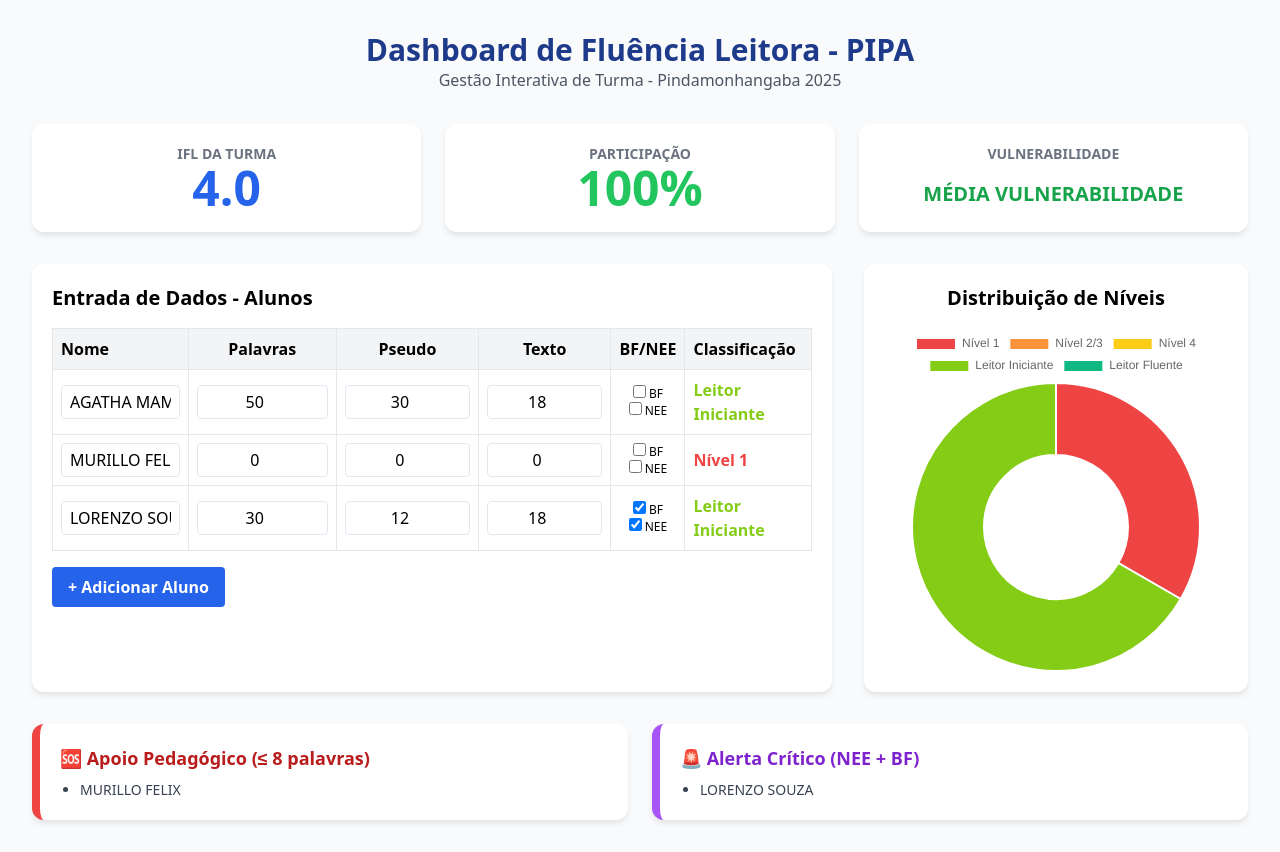
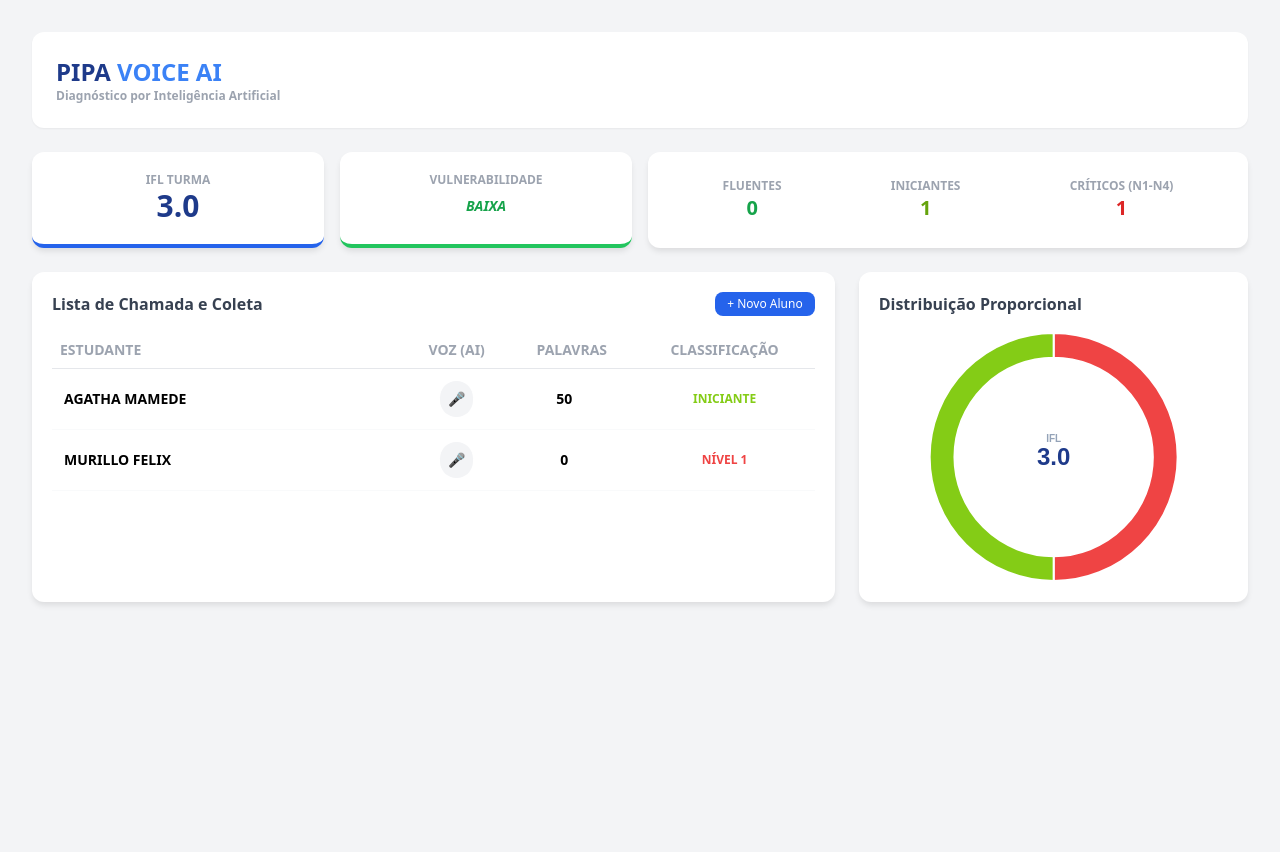
Before and after one commit to itaquera1984-cohab2/dashboard-PIPA, a plain HTML site: page index.html in a window 1280 px wide. After the commit the page ends 800 px from the top, so only its background shows below. Drawn offline with nearby package versions, Linux system fonts and the light colour scheme.

Commit message:
Add files via upload

```diff
--- a/index.html
+++ b/index.html
@@ -3,147 +3,180 @@
 <head>
     <meta charset="UTF-8">
     <meta name="viewport" content="width=device-width, initial-scale=1.0">
-    <title>Dashboard PIPA - Pindamonhangaba</title>
+    <title>PIPA AI - Voice Diagnostics</title>
     <script src="https://cdn.tailwindcss.com"></script>
     <script src="https://cdn.jsdelivr.net/npm/chart.js"></script>
     <style>
         .card { background: white; border-radius: 12px; box-shadow: 0 4px 6px -1px rgba(0,0,0,0.1); padding: 20px; }
         .input-field { border: 1px solid #e2e8f0; border-radius: 4px; padding: 4px 8px; width: 100%; }
+        #chart-container { position: relative; height: 250px; width: 100%; }
+        .recording { animation: pulse 1.5s infinite; color: #ef4444; }
+        @keyframes pulse { 0% { opacity: 1; } 50% { opacity: 0.3; } 100% { opacity: 1; } }
     </style>
 </head>
-<body class="bg-gray-50 p-4 md:p-8">
-    <header class="mb-8 text-center">
-        <h1 class="text-3xl font-bold text-blue-900">Dashboard de Fluência Leitora - PIPA</h1>
-        <p class="text-gray-600">Gestão Interativa de Turma - Pindamonhangaba 2025</p>
+<body class="bg-gray-100 p-4 md:p-8 font-sans">
+    <header class="mb-6 flex justify-between items-center bg-white p-6 rounded-xl shadow-sm">
+        <div>
+            <h1 class="text-2xl font-black text-blue-900 uppercase">PIPA <span class="text-blue-500">VOICE AI</span></h1>
+            <p class="text-gray-400 text-xs font-bold">Diagnóstico por Inteligência Artificial</p>
+        </div>
+        <div class="text-right">
+            <span id="status-recording" class="hidden font-bold text-red-600 animate-pulse text-sm">● GRAVANDO ÁUDIO...</span>
+        </div>
     </header>
 
-    <div class="grid grid-cols-1 md:grid-cols-3 gap-6 mb-8">
-        <div class="card text-center">
-            <h3 class="text-sm font-semibold text-gray-500 uppercase">IFL da Turma</h3>
-            <p id="ifl-value" class="text-5xl font-bold text-blue-600">0.0</p>
+    <div class="grid grid-cols-1 md:grid-cols-4 gap-4 mb-6">
+        <div class="card text-center border-b-4 border-blue-600">
+            <h3 class="text-xs font-bold text-gray-400 uppercase">IFL Turma</h3>
+            <p id="ifl-value" class="text-3xl font-black text-blue-900">0.0</p>
         </div>
-        <div class="card text-center">
-            <h3 class="text-sm font-semibold text-gray-500 uppercase">Participação</h3>
-            <p id="part-value" class="text-5xl font-bold text-green-500">0%</p>
+        <div class="card text-center border-b-4 border-green-500">
+            <h3 class="text-xs font-bold text-gray-400 uppercase">Vulnerabilidade</h3>
+            <p id="vuln-status" class="text-sm font-bold mt-2 text-green-600 italic">BAIXA</p>
         </div>
-        <div class="card text-center">
-            <h3 class="text-sm font-semibold text-gray-500 uppercase">Vulnerabilidade</h3>
-            <p id="vuln-status" class="text-xl font-bold mt-4 italic">Calculando...</p>
+        <div class="card md:col-span-2 flex items-center justify-around">
+            <div class="text-center">
+                <span class="block text-xs font-bold text-gray-400">FLUENTES</span>
+                <span id="count-fluente" class="text-xl font-bold text-green-600">0</span>
+            </div>
+            <div class="text-center">
+                <span class="block text-xs font-bold text-gray-400">INICIANTES</span>
+                <span id="count-iniciante" class="text-xl font-bold text-lime-600">0</span>
+            </div>
+            <div class="text-center">
+                <span class="block text-xs font-bold text-gray-400">CRÍTICOS (N1-N4)</span>
+                <span id="count-critico" class="text-xl font-bold text-red-600">0</span>
+            </div>
         </div>
     </div>
 
-    <div class="grid grid-cols-1 lg:grid-cols-3 gap-8">
-        <div class="lg:col-span-2 card overflow-x-auto">
-            <h2 class="text-xl font-bold mb-4">Entrada de Dados - Alunos</h2>
-            <table class="w-full text-left border-collapse">
+    <div class="grid grid-cols-1 lg:grid-cols-3 gap-6">
+        <div class="lg:col-span-2 card">
+            <div class="flex justify-between items-center mb-4">
+                <h2 class="font-bold text-gray-700">Lista de Chamada e Coleta</h2>
+                <button onclick="addStudent()" class="bg-blue-600 text-white text-xs px-3 py-1 rounded-lg">+ Novo Aluno</button>
+            </div>
+            <div class="overflow-x-auto">
+                <table class="w-full text-sm">
                     <thead>
-                    <tr class="bg-gray-100">
-                        <th class="p-2 border">Nome</th>
-                        <th class="p-2 border text-center">Palavras</th>
-                        <th class="p-2 border text-center">Pseudo</th>
-                        <th class="p-2 border text-center">Texto</th>
-                        <th class="p-2 border text-center">BF/NEE</th>
-                        <th class="p-2 border">Classificação</th>
+                        <tr class="text-gray-400 border-b">
+                            <th class="p-2 text-left">ESTUDANTE</th>
+                            <th class="p-2 text-center">VOZ (AI)</th>
+                            <th class="p-2 text-center">PALAVRAS</th>
+                            <th class="p-2 text-center">CLASSIFICAÇÃO</th>
                         </tr>
                     </thead>
-                <tbody id="student-table-body">
-                    </tbody>
+                    <tbody id="student-table-body"></tbody>
                 </table>
-            <button onclick="addStudent()" class="mt-4 bg-blue-600 text-white px-4 py-2 rounded hover:bg-blue-700 font-bold">+ Adicionar Aluno</button>
+            </div>
         </div>
 
         <div class="card">
-            <h2 class="text-xl font-bold mb-4 text-center">Distribuição de Níveis</h2>
+            <h2 class="font-bold text-gray-700 mb-4">Distribuição Proporcional</h2>
+            <div id="chart-container">
                 <canvas id="chartLevels"></canvas>
             </div>
-    </div>
-
-    <div class="mt-8 grid grid-cols-1 md:grid-cols-2 gap-6">
-        <div class="card border-l-8 border-red-500">
-            <h2 class="text-lg font-bold text-red-700">🆘 Apoio Pedagógico (≤ 8 palavras)</h2>
-            <ul id="list-apoio" class="mt-2 list-disc pl-5 text-sm text-gray-700"></ul>
-        </div>
-        <div class="card border-l-8 border-purple-500">
-            <h2 class="text-lg font-bold text-purple-700">🚨 Alerta Crítico (NEE + BF)</h2>
-            <ul id="list-critico" class="mt-2 list-disc pl-5 text-sm text-gray-700"></ul>
         </div>
     </div>
 
     <script>
         let students = [
             { id: 1, name: "AGATHA MAMEDE", words: 50, pseudo: 30, text: 18, isBF: false, isNEE: false },
-            { id: 2, name: "MURILLO FELIX", words: 0, pseudo: 0, text: 0, isBF: false, isNEE: false },
-            { id: 3, name: "LORENZO SOUZA", words: 30, pseudo: 12, text: 18, isBF: true, isNEE: true }
+            { id: 2, name: "MURILLO FELIX", words: 0, pseudo: 0, text: 0, isBF: false, isNEE: false }
         ];
 
+        let mediaRecorder;
+        let audioChunks = [];
         let chart;
 
+        // Plugin IFL Centro
+        const centerTextPlugin = {
+            id: 'centerText',
+            afterDraw: (chart) => {
+                const { ctx, chartArea: { top, bottom, left, right, width, height } } = chart;
+                ctx.save();
+                const iflValue = document.getElementById('ifl-value').innerText;
+                ctx.font = 'bold 24px sans-serif'; ctx.fillStyle = '#1e3a8a'; ctx.textAlign = 'center';
+                ctx.fillText(iflValue, left + width / 2, top + height / 2 + 8);
+                ctx.font = 'bold 10px sans-serif'; ctx.fillStyle = '#94a3b8';
+                ctx.fillText('IFL', left + width / 2, top + height / 2 - 15);
+                ctx.restore();
+            }
+        };
+
+        async function startRecording(btn, index) {
+            if (!navigator.mediaDevices) return alert("Microfone não suportado.");
+
+            if (mediaRecorder && mediaRecorder.state === "recording") {
+                mediaRecorder.stop();
+                btn.innerHTML = "🎤";
+                btn.classList.remove("recording");
+                document.getElementById('status-recording').classList.add('hidden');
+                return;
+            }
+
+            const stream = await navigator.mediaDevices.getUserMedia({ audio: true });
+            mediaRecorder = new MediaRecorder(stream);
+            audioChunks = [];
+
+            mediaRecorder.ondataavailable = e => audioChunks.push(e.data);
+            mediaRecorder.onstop = () => {
+                const audioBlob = new Blob(audioChunks, { type: 'audio/webm' });
+                console.log("Áudio capturado para o aluno " + students[index].name);
+                alert("Áudio capturado! No próximo passo, enviaremos este arquivo para a API do Gemini analisar a velocidade e precisão.");
+            };
+
+            mediaRecorder.start();
+            btn.innerHTML = "🛑";
+            btn.classList.add("recording");
+            document.getElementById('status-recording').classList.remove('hidden');
+        }
+
         function getClass(s) {
-            if (s.words === 0 && s.pseudo === 0) return { label: "Nível 1", weight: 0, color: '#ef4444' };
-            if (s.words > 65 && s.text >= 18) return { label: "Leitor Fluente", weight: 10, color: '#10b981' };
-            if (s.words > 10) return { label: "Leitor Iniciante", weight: 6, color: '#84cc16' };
-            if (s.words >= 2 && s.words <= 10) return { label: "Nível 4", weight: 4, color: '#facc15' };
-            return { label: "Nível 2/3", weight: 2, color: '#fb923c' };
+            if (s.words === 0) return { label: "Nível 1", weight: 0, color: '#ef4444' };
+            if (s.words > 65) return { label: "Leitor Fluente", weight: 10, color: '#10b981' };
+            if (s.words > 10) return { label: "Iniciante", weight: 6, color: '#84cc16' };
+            return { label: "Nível 4", weight: 4, color: '#facc15' };
         }
 
         function updateDashboard() {
             const body = document.getElementById('student-table-body');
             body.innerHTML = '';
-
             let totalWeight = 0;
-            let counts = { "Nível 1": 0, "Nível 2/3": 0, "Nível 4": 0, "Leitor Iniciante": 0, "Leitor Fluente": 0 };
-            let apoios = [];
-            let criticos = [];
-            let vulnCount = 0;
+            let counts = { "Nível 1": 0, "Iniciante": 0, "Nível 4": 0, "Leitor Fluente": 0 };
 
             students.forEach((s, index) => {
                 const info = getClass(s);
                 totalWeight += info.weight;
                 counts[info.label]++;
 
-                if (s.words <= 8) apoios.push(s.name);
-                if (s.isBF && s.isNEE) criticos.push(s.name);
-                if (s.isBF || s.isNEE) vulnCount++;
-
                 body.innerHTML += `
-                    <tr>
-                        <td class="p-2 border"><input class="input-field" value="${s.name}" onchange="updateData(${index}, 'name', this.value)"></td>
-                        <td class="p-2 border text-center"><input type="number" class="input-field text-center" value="${s.words}" onchange="updateData(${index}, 'words', this.value)"></td>
-                        <td class="p-2 border text-center"><input type="number" class="input-field text-center" value="${s.pseudo}" onchange="updateData(${index}, 'pseudo', this.value)"></td>
-                        <td class="p-2 border text-center"><input type="number" class="input-field text-center" value="${s.text}" onchange="updateData(${index}, 'text', this.value)"></td>
-                        <td class="p-2 border text-center text-xs">
-                            <label><input type="checkbox" ${s.isBF?'checked':''} onchange="updateData(${index}, 'isBF', this.checked)"> BF</label><br>
-                            <label><input type="checkbox" ${s.isNEE?'checked':''} onchange="updateData(${index}, 'isNEE', this.checked)"> NEE</label>
+                    <tr class="border-b border-gray-50">
+                        <td class="p-3"><input class="w-full bg-transparent font-bold outline-none" value="${s.name}" onchange="updateData(${index}, 'name', this.value)"></td>
+                        <td class="p-3 text-center">
+                            <button onclick="startRecording(this, ${index})" class="bg-gray-100 hover:bg-red-100 p-2 rounded-full transition-all">🎤</button>
                         </td>
-                        <td class="p-2 border font-bold" style="color: ${info.color}">${info.label}</td>
+                        <td class="p-3 text-center"><input type="number" class="w-12 text-center font-bold" value="${s.words}" onchange="updateData(${index}, 'words', this.value)"></td>
+                        <td class="p-3 text-center font-black text-xs" style="color: ${info.color}">${info.label.toUpperCase()}</td>
                     </tr>
                 `;
             });
 
-            // Atualiza KPIs
             const ifl = students.length ? (totalWeight / students.length).toFixed(1) : 0;
             document.getElementById('ifl-value').innerText = ifl;
-            document.getElementById('part-value').innerText = "100%";
-
-            const vulnPerc = (vulnCount / students.length) * 100;
-            const vText = vulnPerc > 50 ? "ALTA VULNERABILIDADE" : (vulnPerc >= 25 ? "MÉDIA VULNERABILIDADE" : "BAIXA VULNERABILIDADE");
-            document.getElementById('vuln-status').innerText = vText;
-            document.getElementById('vuln-status').className = `text-xl font-bold mt-4 ${vulnPerc > 50 ? 'text-red-600' : 'text-green-600'}`;
-
-            // Atualiza Listas
-            document.getElementById('list-apoio').innerHTML = apoios.map(n => `<li>${n}</li>`).join('');
-            document.getElementById('list-critico').innerHTML = criticos.length ? criticos.map(n => `<li>${n}</li>`).join('') : 'Nenhum aluno em alerta duplo.';
-
+            document.getElementById('count-fluente').innerText = counts["Leitor Fluente"];
+            document.getElementById('count-iniciante').innerText = counts["Iniciante"];
+            document.getElementById('count-critico').innerText = counts["Nível 1"] + counts["Nível 4"];
             updateChart(counts);
         }
 
         function updateData(index, field, value) {
-            students[index][field] = (field === 'words' || field === 'pseudo' || field === 'text') ? parseInt(value) : value;
+            students[index][field] = field === 'words' ? parseInt(value) : value;
             updateDashboard();
         }
 
         function addStudent() {
-            students.push({ id: Date.now(), name: "Novo Aluno", words: 0, pseudo: 0, text: 0, isBF: false, isNEE: false });
+            students.push({ id: Date.now(), name: "NOVO ALUNO", words: 0, pseudo: 0, text: 0, isBF: false, isNEE: false });
             updateDashboard();
         }
 
@@ -154,14 +187,12 @@
                 type: 'doughnut',
                 data: {
                     labels: Object.keys(counts),
-                    datasets: [{
-                        data: Object.values(counts),
-                        backgroundColor: ['#ef4444', '#fb923c', '#facc15', '#84cc16', '#10b981']
-                    }]
-                }
+                    datasets: [{ data: Object.values(counts), backgroundColor: ['#ef4444', '#84cc16', '#facc15', '#10b981'], cutout: '80%' }]
+                },
+                options: { maintainAspectRatio: false, plugins: { legend: { display: false } } },
+                plugins: [centerTextPlugin]
             });
         }
-
         updateDashboard();
     </script>
 </body>
```
Lines whose indentation alone changed are shown as unchanged.
